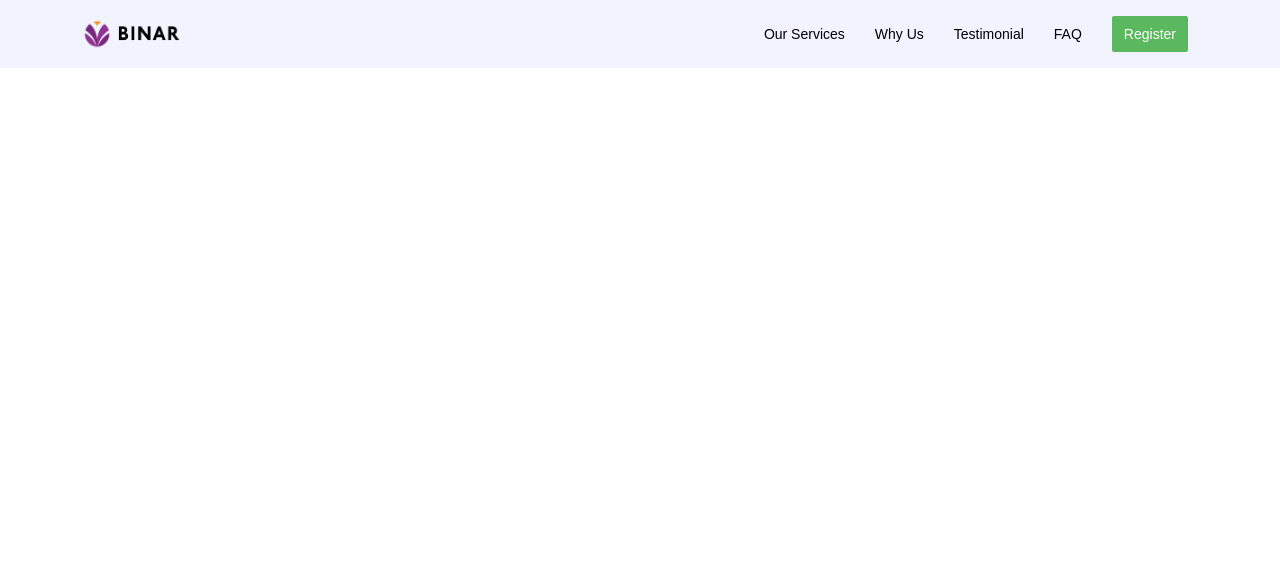
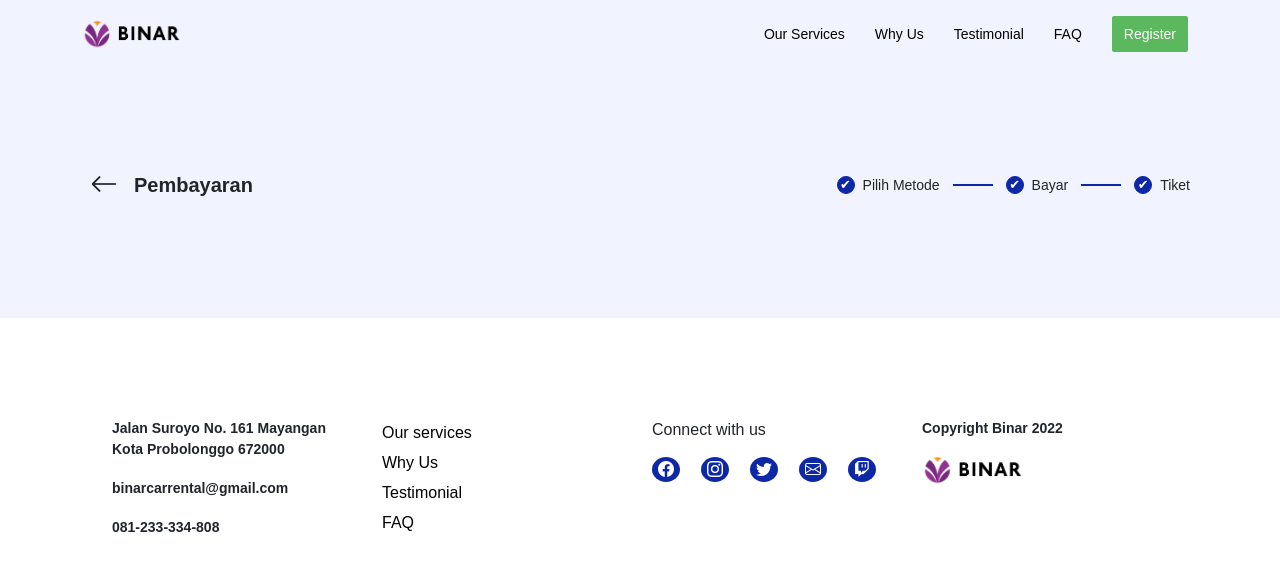
Before and after one commit to sandinofri/binar-rental, a React (Vite) app: page /eticket in a window 1280 px wide. Shown: the top 570 px of the page. Built offline with nearby package versions, Linux system fonts and the light colour scheme.

Commit message:
bg in header pay and logic next page

```diff
--- a/src/modules/Landing/components/HeaderPay/headerpay.jsx
+++ b/src/modules/Landing/components/HeaderPay/headerpay.jsx
@@ -1,10 +1,25 @@
-import './style.css'
+// HeaderPay component (headerpay.js)
+import './style.css';
 import { useLocation } from 'react-router-dom';
+import { useState, useEffect } from 'react';
 
 const HeaderPay = () => {
     const location = useLocation();
     const params = new URLSearchParams(location.search);
     const selectedBank = params.get('bank');
+
+    const [stepCompleted, setStepCompleted] = useState(1);
+
+    useEffect(() => {
+        const currentPath = location.pathname;
+        if (currentPath === '/payment/:id') {
+            setStepCompleted(1);
+        } else if (currentPath === '/transfer') {
+            setStepCompleted(2);
+        } else if (currentPath === '/eticket') {
+            setStepCompleted(3);
+        }
+    }, [location.pathname]);
 
     let paymentText = 'Pembayaran';
     if (selectedBank) {
@@ -20,17 +35,17 @@ const HeaderPay = () => {
                 </div>
                 <div className='d-flex gap-2'>
                     <div className='d-flex gap-2 align-items-center'>
-                    <p className='number-header-pay'>1</p>
+                        <p className={`number-header-pay ${stepCompleted >= 1 ? 'bg-header-pay' : ''}`}>{stepCompleted >= 1 ? '✔' : '1'}</p>
                         <p className='order-header-pay'>Pilih Metode</p>
                         <div className='line-header'></div>
                     </div>
                     <div className='d-flex gap-2 align-items-center'>
-                    <p className='number-header-pay'>2</p>
+                        <p className={`number-header-pay ${stepCompleted >= 2 ? 'bg-header-pay' : ''}`}>{stepCompleted >= 2 ? '✔' : '2'}</p>
                         <p className='order-header-pay'>Bayar</p>
                         <div className='line-header'></div>
                     </div>
                     <div className='d-flex gap-2 align-items-center'>
-                    <p className='number-header-pay'>3</p>
+                        <p className={`number-header-pay ${stepCompleted >= 3 ? 'bg-header-pay' : ''}`}>{stepCompleted >= 3 ? '✔' : '3'}</p>
                         <p className='order-header-pay'>Tiket</p>
                     </div>
                 </div>
--- a/src/modules/Landing/components/HeaderPay/style.css
+++ b/src/modules/Landing/components/HeaderPay/style.css
@@ -24,14 +24,19 @@
     background-color: #0D28A6;
 }
 
+.bg-header-pay {
+    background-color: #0D28A6;
+    color: white;
+}
+
 .number-header-pay {
+    border: 1px solid #0D28A6;
     border-radius: 100%;
-    border: 1px solid black;
-    width: 15px;
+    width: 18px;
     display: flex;
     justify-content: center;
     align-items: center;
-    font-size: 12px;
+    font-size: 13px;
     align-content: center;
-    height: 15px;
+    height: 18px;
 }
--- a/src/modules/Landing/components/SignIn/index.jsx
+++ b/src/modules/Landing/components/SignIn/index.jsx
@@ -70,28 +70,28 @@ const SignIn = (props) => {
                 </a>
               </div>
               <h1 className="title"> Welcome Back</h1>
-              <div class="mb-2  ">
-                <label for="exampleFormControlInput1" class="form-label">
+              <div className="mb-2  ">
+                <label for="exampleFormControlInput1" className="form-label">
                   Email
                 </label>
                 <input
                   name="email"
                   type="email"
-                  class="form-control mb-3"
+                  className="form-control mb-3"
                   id="exampleFormControlInput1"
                   placeholder="Contoh: johndee@gmail.com"
                   onChange={handleChange}
                 />
               </div>
               <div>
-                <label for="exampleFormControlInput1" class="form-label">
+                <label for="exampleFormControlInput1" className="form-label">
                   Password
                 </label>
                 <input
                   name="password"
                   type="password"
                   id="inputPassword5"
-                  class="form-control"
+                  className="form-control"
                   aria-describedby="passwordHelpBlock"
                   placeholder="6+ Karakter"
                   onChange={handleChange}
--- a/src/modules/Landing/components/SignIn/style.css
+++ b/src/modules/Landing/components/SignIn/style.css
@@ -124,6 +124,10 @@ h6 {
   right: 0;
 }
 
+.text-center {
+  cursor: pointer;
+}
+
 @media screen and (max-width: 1200px) {
   .register .sign-page .login-area {
     padding: 29px 24px !important;
--- a/src/modules/Landing/pages/E-Ticket/index.jsx
+++ b/src/modules/Landing/pages/E-Ticket/index.jsx
@@ -1,9 +1,13 @@
 import Navigation from '../../components/Navigation'
+import HeaderPay from '../../components/HeaderPay/headerpay';
+import Footer from '../../components/Footer';
 
 const Eticket = () => {
     return (
         <div>
             <Navigation/>
+            <HeaderPay/>
+            <Footer/>
         </div>
     );
 }
--- a/src/modules/Landing/routes.jsx
+++ b/src/modules/Landing/routes.jsx
@@ -25,7 +25,7 @@ export const routes = [
     element: <PaymentPages/>
   },
   {
-    path: "transfer",
+    path: "/transfer",
     element: <TransferPages/>
   },
   {
```
Lines whose indentation alone changed are shown as unchanged.
